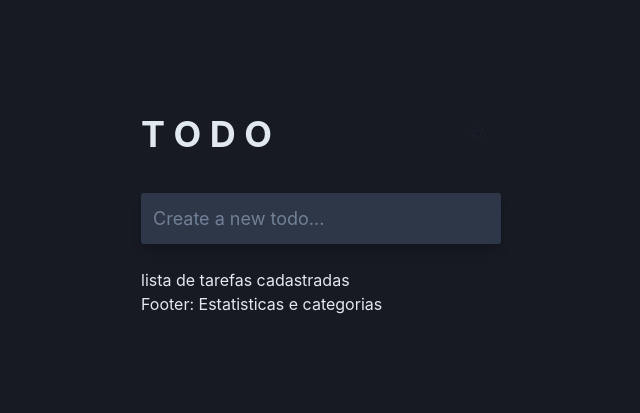
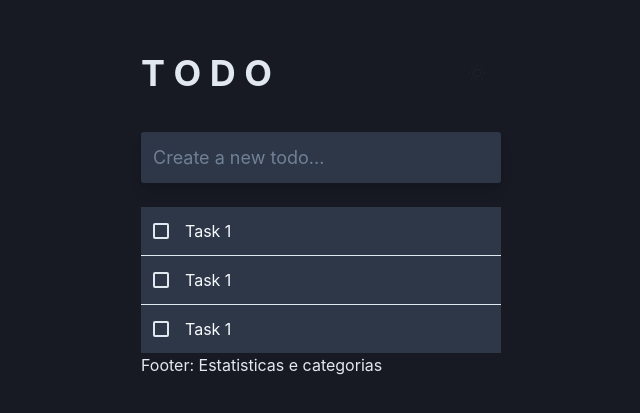
Before and after one commit to felipemattosv/react-todo_list, a Next.js app: page / in a window 1280 px wide. Shown: the part 189-602 px from the top of the page, without its empty margins (319-959 px from the left). Built offline with nearby package versions, Linux system fonts and the light colour scheme.

Commit message:
adiciona estilizacao parcial de TasksList e Task

```diff
--- /dev/null
+++ b/src/components/Task.tsx
@@ -0,0 +1,15 @@
+import { Checkbox } from "@chakra-ui/react"
+
+
+export function Task() {
+    return (
+        <Checkbox
+        bg="gray.700"
+        padding="3"
+        spacing='1rem'
+        color="gray.50"
+        >
+            Task 1
+        </Checkbox>
+    )
+}
--- a/src/components/TasksList.tsx
+++ b/src/components/TasksList.tsx
@@ -1,5 +1,17 @@
+import { Task } from './Task'
+import { VStack, StackDivider } from '@chakra-ui/react'
+
 export function TasksList() {
     return(
-        <h1>lista de tarefas cadastradas</h1>
+
+        <VStack
+        divider={<StackDivider borderColor='gray.200' />}
+        spacing={0}
+        align='stretch'
+        >
+        <Task />
+        <Task />
+        <Task />
+        </VStack>
     )
 }
```
Also changed, not shown: src/styles/theme.ts (line endings or trailing spaces).
